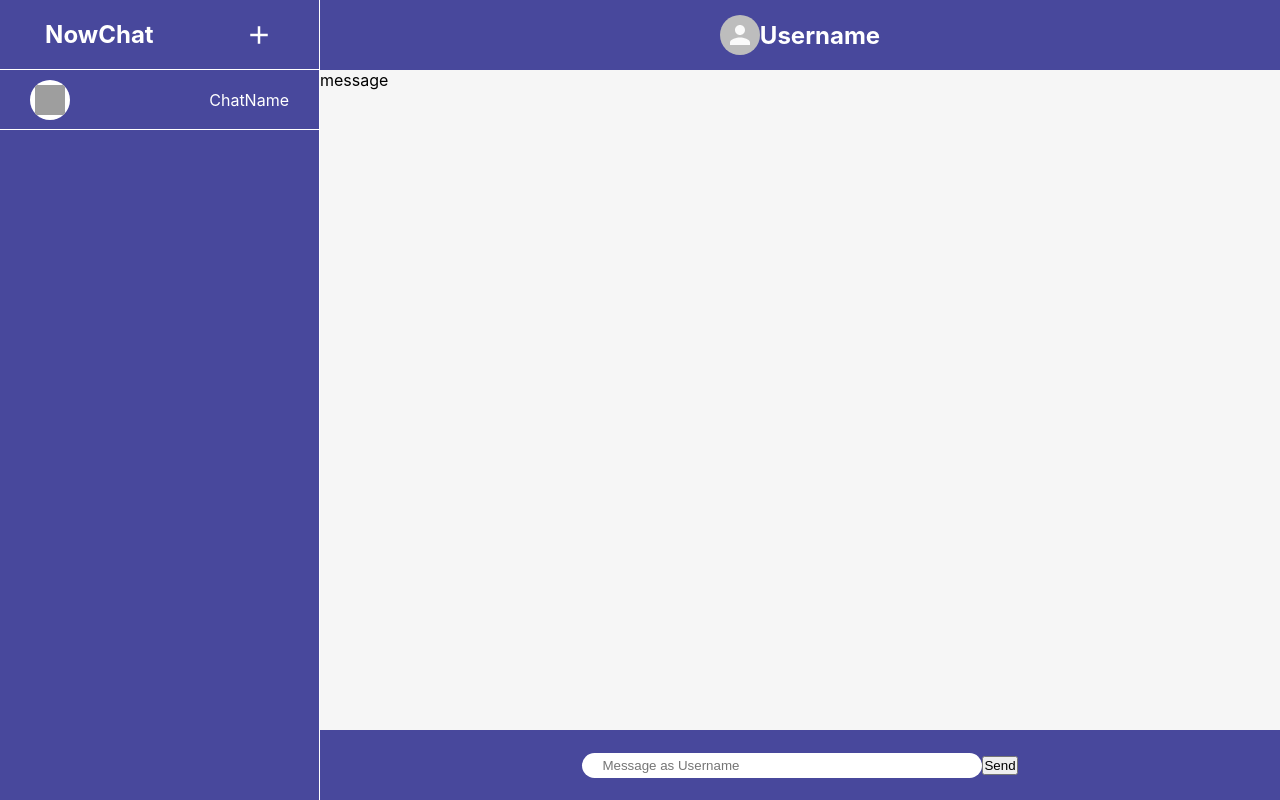
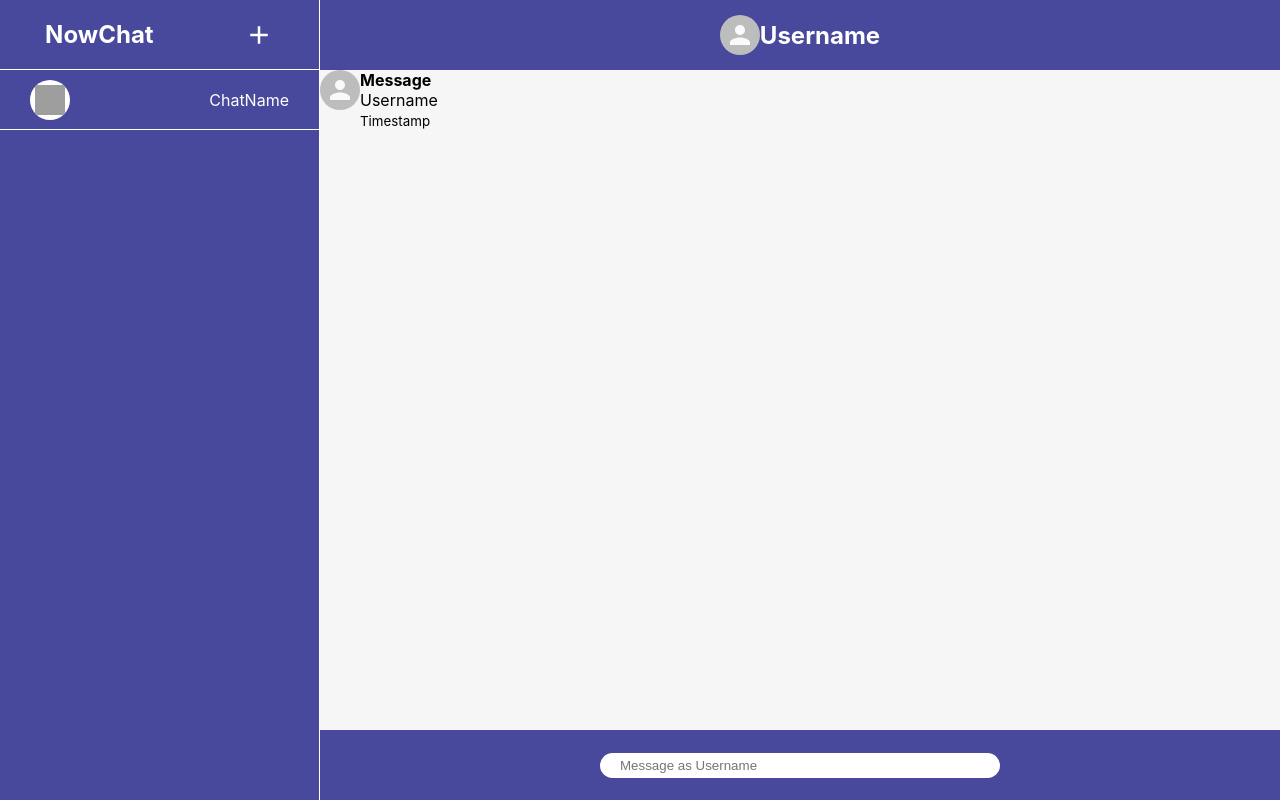
Before and after one commit to RobzLegz/NowChat, a React (Create React App) app: page / in a window 1280 px wide. Built offline with nearby package versions, Linux system fonts and the light colour scheme; grey boxes are pictures that could not be loaded.

Commit message:
starting to style messages

```diff
--- a/src/Chat.css
+++ b/src/Chat.css
@@ -36,3 +36,6 @@
   outline: none;
   border-radius: 999px;
 }
+.chatFooter > form > button {
+  display: none;
+}
--- a/src/Chat.js
+++ b/src/Chat.js
@@ -1,6 +1,7 @@
 import { Avatar } from '@material-ui/core';
 import React from 'react';
 import "./Chat.css";
+import Message from './Message';
 
 const Chat = () => {
     return (
@@ -10,7 +11,7 @@ const Chat = () => {
                 <h2>Username</h2>
             </div>
             <div className="chatBody">
-                message
+                <Message />
             </div>
             <div className="chatFooter">
                 <form>
--- a/src/Message.css
+++ b/src/Message.css
@@ -0,0 +1,7 @@
+.message {
+  width: fit-content;
+  max-width: 500px;
+  display: flex;
+  flex-direction: row;
+  height: 70px;
+}
--- a/src/Message.js
+++ b/src/Message.js
@@ -1,10 +1,19 @@
+import { Avatar } from '@material-ui/core';
 import React from 'react';
 import "./Chat.css";
+import "./Message.css";
 
 const Message = () => {
     return (
-        <div>
-
+        <div className="message">
+            <div className="messageAvatar">
+                <Avatar />
+            </div>
+            <div className="message-info">
+                <h4>Message</h4>
+                <p>Username</p>
+                <small>Timestamp</small>
+            </div>
         </div>
     );
 }
--- a/src/firebase.js
+++ b/src/firebase.js
@@ -12,5 +12,8 @@ const firebaseConfig = {
 
 const firebaseApp = firebase.initializeApp(firebaseConfig);
 const db = firebaseApp.firestore();
+const auth = firebase.auth();
+const provider = new firebase.auth.GoogleAuthProvider();
 
+export {auth, provider};
 export default db;
```
Also changed, not shown: 1 other file (tests, documents, lock files or other folders).
